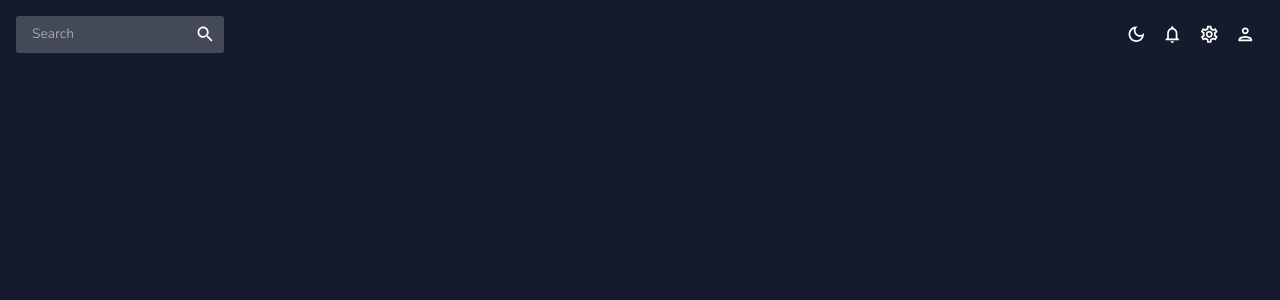
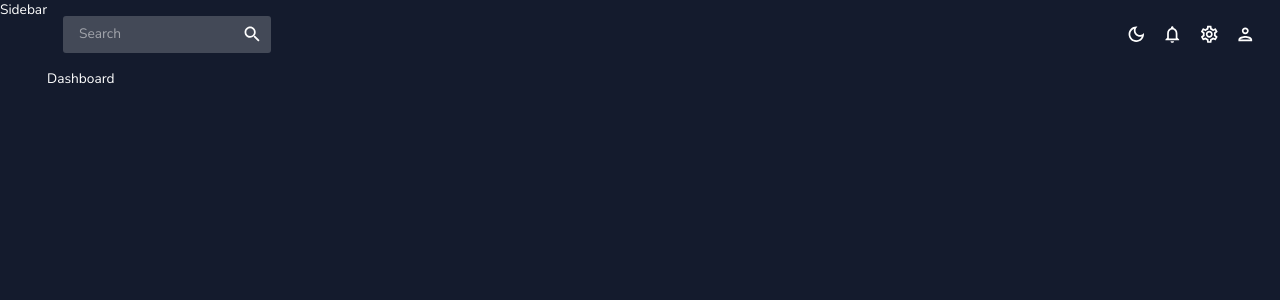
Before and after one commit to liciolentimo/accountant, a React (Create React App) app: page / in a window 1280 px wide. Shown: the top 300 px of the page. Built offline with nearby package versions, Linux system fonts and the light colour scheme.

Commit message:
added routes

```diff
--- a/src/App.js
+++ b/src/App.js
@@ -1,6 +1,19 @@
 import { ColorModeContext, useMode } from './theme';
 import { CssBaseline, ThemeProvider } from "@mui/material";
 import Topbar from "./scenes/global/Topbar";
+import { Routes, Route } from "react-router-dom";
+import Sidebar from "./scenes/global/sidebar";
+import Dashboard from "./scenes/dashboard";
+// import Team from "./scenes/team";
+// import Invoices from "./scenes/invoices";
+// import Contacts from "./scenes/contacts";
+// import Bar from "./scenes/bar";
+// import Form from "./scenes/form";
+// import Line from "./scenes/line";
+// import Pie from "./scenes/pie";
+// import FAQ from "./scenes/faq";
+// import Geography from "./scenes/geography";
+// import Calendar from "./scenes/calendar";
 
 function App() {
   const [theme, colorMode] = useMode();
@@ -8,8 +21,22 @@
     <ThemeProvider theme={theme}>
       <CssBaseline />
     <div className="app">
+      <Sidebar />
       <main className="content">
         <Topbar />
+        <Routes>
+          <Route path='/' element={<Dashboard />} />
+          {/* <Route path='/team' element={<Team />} /> */}
+          {/* <Route path='/contacts' element={<Contacts />} /> */}
+          {/* <Route path='/invoices' element={<Invoices />} /> */}
+          {/* <Route path='/form' element={<Form />} /> */}
+          {/* <Route path='/bar' element={<Bar />} /> */}
+          {/* <Route path='/pie' element={<Pie />} /> */}
+          {/* <Route path='/line' element={<Line />} /> */}
+          {/* <Route path='/faq' element={<FAQ />} /> */}
+          {/* <Route path='/geography' element={<Geography />} /> */}
+          {/* <Route path='/calendar' element={<Calendar />} /> */}
+        </Routes>
       </main>
       </div>
     </ThemeProvider>
```
